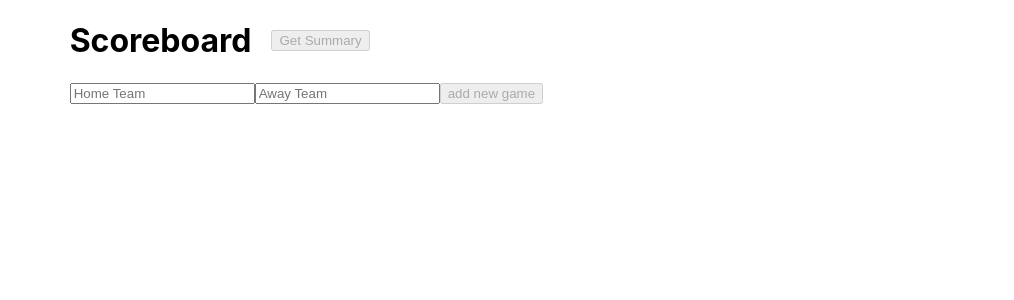
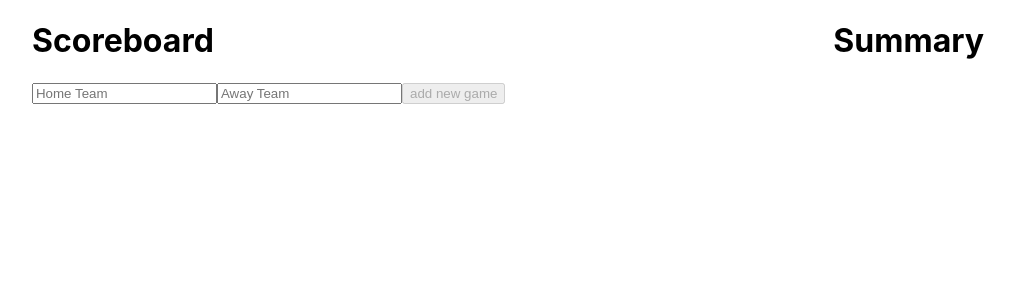
Before and after one commit to jimlim14/sportradar-coding-exercise, a React (Create React App) app: page / in a window 1280 px wide. Shown: the top 300 px of the page, without its empty margins (132-1146 px from the left). Built offline with nearby package versions, Linux system fonts and the light colour scheme.

Commit message:
removed summary button

```diff
--- a/src/components/scoreboard/Scoreboard.jsx
+++ b/src/components/scoreboard/Scoreboard.jsx
@@ -11,7 +11,6 @@ function Scoreboard() {
 		awayTeamScore: 0,
 	});
 	const [games, setGames] = useState([]);
-	const [summaryButtonClicked, setSummaryButtonClicked] = useState(false);
 
 	function handleNewGameChange(e) {
 		const { name, value } = e.target;
@@ -57,22 +56,11 @@ function Scoreboard() {
 		return newGame.homeTeam && newGame.awayTeam ? false : true;
 	}
 
-	function summaryButtonDisable() {
-		return games.length ? false : true;
-	}
-
-	function summaryButton() {
-		setSummaryButtonClicked(true);
-	}
-
 	return (
 		<div className='container'>
 			<div>
 				<div className='title-container'>
 					<h1>Scoreboard</h1>
-					<button disabled={summaryButtonDisable()} onClick={summaryButton} className='button-style'>
-						Get Summary
-					</button>
 				</div>
 				<div>
 					<form onSubmit={handleSubmitForm}>
@@ -130,7 +118,7 @@ function Scoreboard() {
 				</div>
 			</div>
 
-			<div>{summaryButtonClicked && <Summary games={games} />}</div>
+			<div><Summary games={games} /></div>
 		</div>
 	);
 }
```
